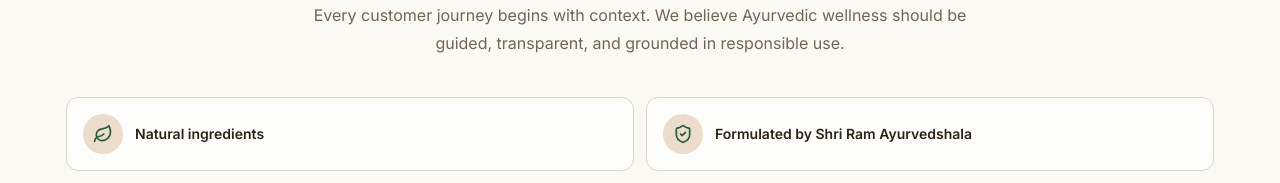
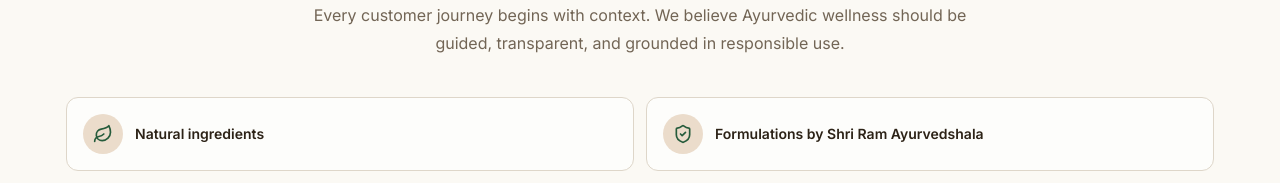
Before and after one commit to srasveda/sras, a Next.js app: page /about in a window 1280 px wide. Shown: the part 860-1043 px from the top of the page. Built offline with nearby package versions, Linux system fonts and the light colour scheme.

Commit message:
update word

```diff
--- a/components/trust-badges.tsx
+++ b/components/trust-badges.tsx
@@ -3,7 +3,7 @@ import { brand } from '@/lib/constants';
 
 const items = [
   { icon: Leaf, label: 'Natural ingredients' },
-  { icon: ShieldCheck, label: `Formulated by ${brand.manufacturer}` },
+  { icon: ShieldCheck, label: `Formulations by ${brand.manufacturer}` },
   { icon: PackageCheck, label: 'Ayush Certified' },
   { icon: ShieldCheck, label: 'Founded in 1998' },
   { icon: CheckCircle2, label: 'Traditional formulations' },
```
